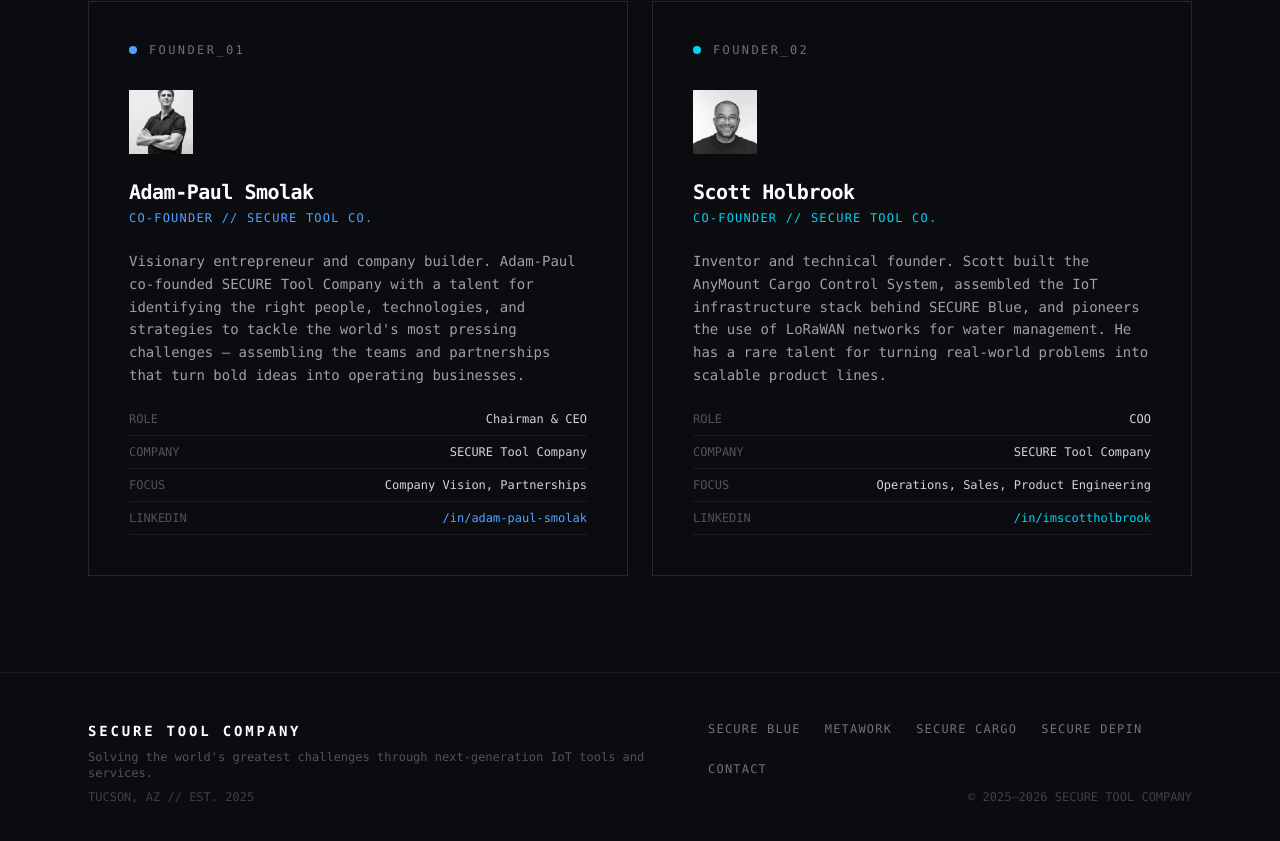
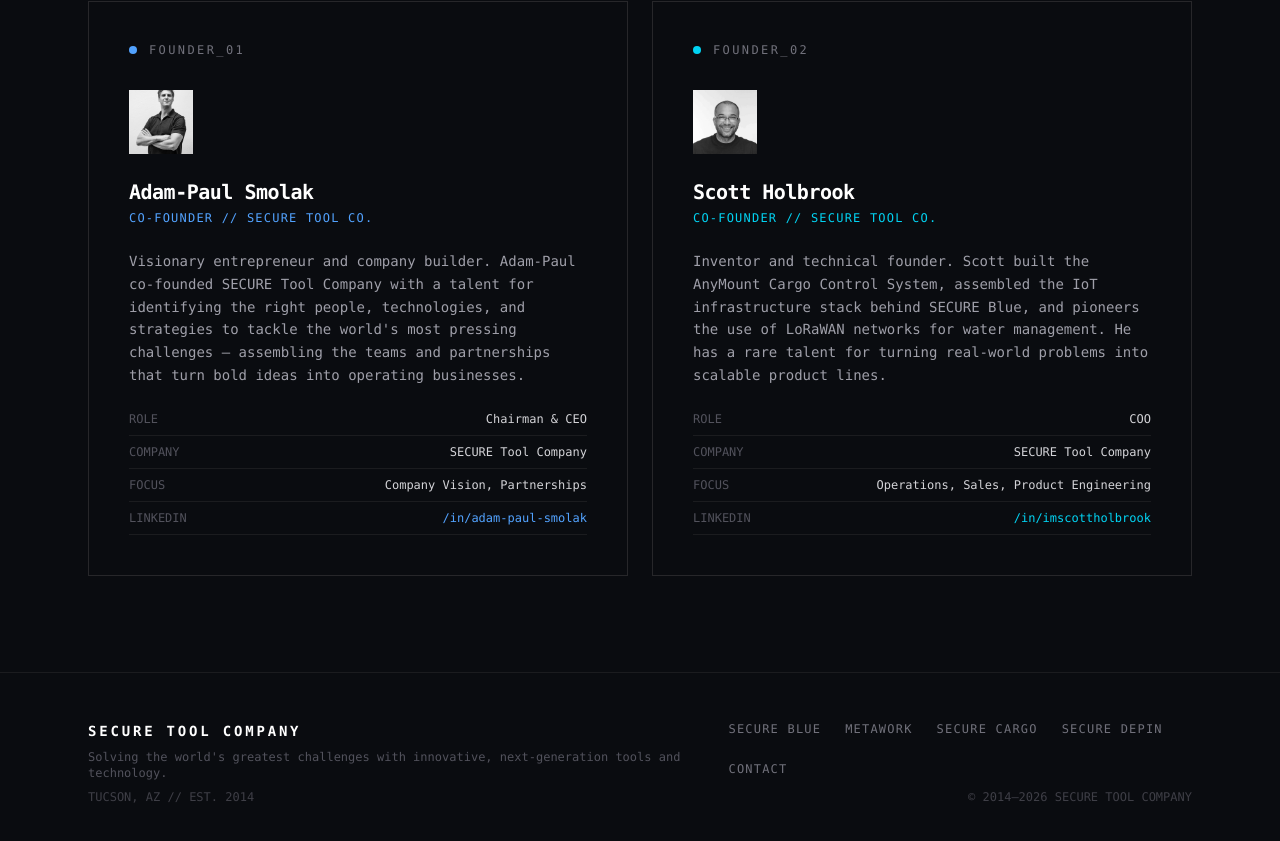
Before and after one commit to securetoolcompany/secure-tool-co, a Next.js app: page / in a window 1280 px wide. Shown: the part 4790-5631 px from the top of the page. Built offline with nearby package versions, Linux system fonts and the light colour scheme.

Commit message:
content tweaks

```diff
--- a/app/page.tsx
+++ b/app/page.tsx
@@ -764,11 +764,11 @@
               SECURE TOOL COMPANY
             </div>
             <div className="text-zinc-600 text-xs">
-              Solving the world&apos;s greatest challenges through
-              next-generation IoT tools and services.
+              Solving the world&apos;s greatest challenges with
+              innovative, next-generation tools and technology.
             </div>
             <div className="text-zinc-700 text-xs mt-2">
-              TUCSON, AZ // EST. 2025
+              TUCSON, AZ // EST. 2014
             </div>
           </div>
           <div className="flex flex-col gap-3 text-xs">
@@ -809,7 +809,7 @@
               </a>
             </div>
             <div className="text-zinc-700 md:text-right">
-              © 2025–2026 SECURE TOOL COMPANY
+              © 2014–2026 SECURE TOOL COMPANY
             </div>
           </div>
         </div>
```
